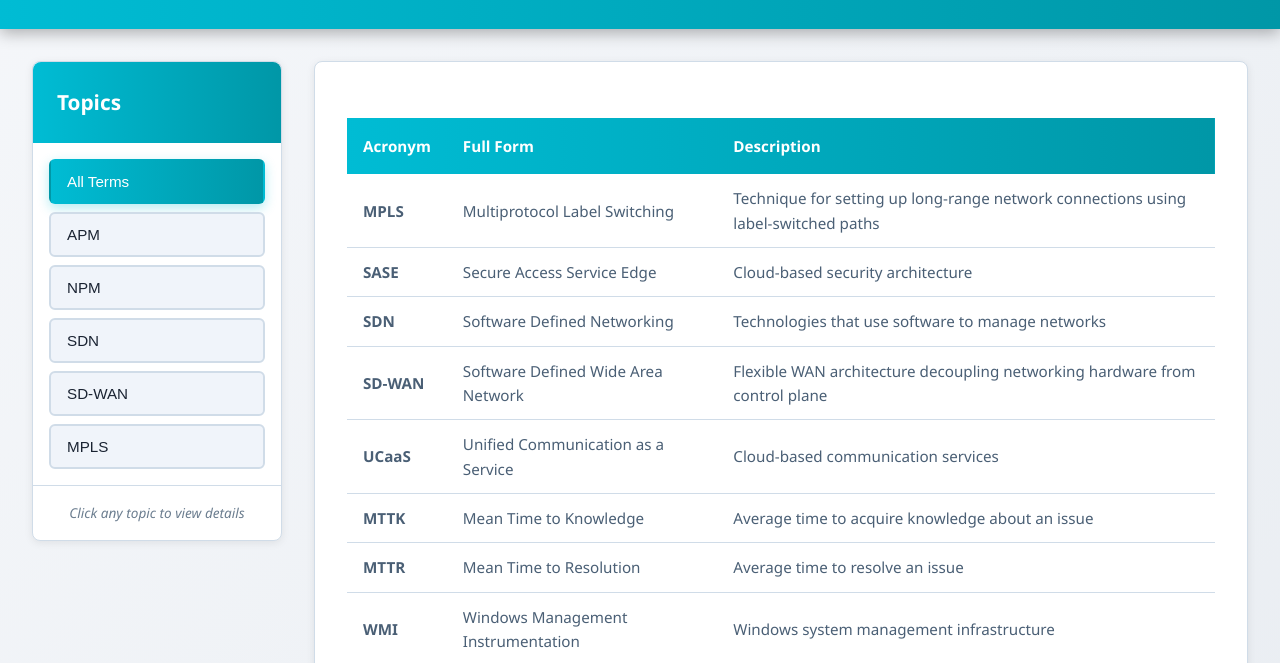
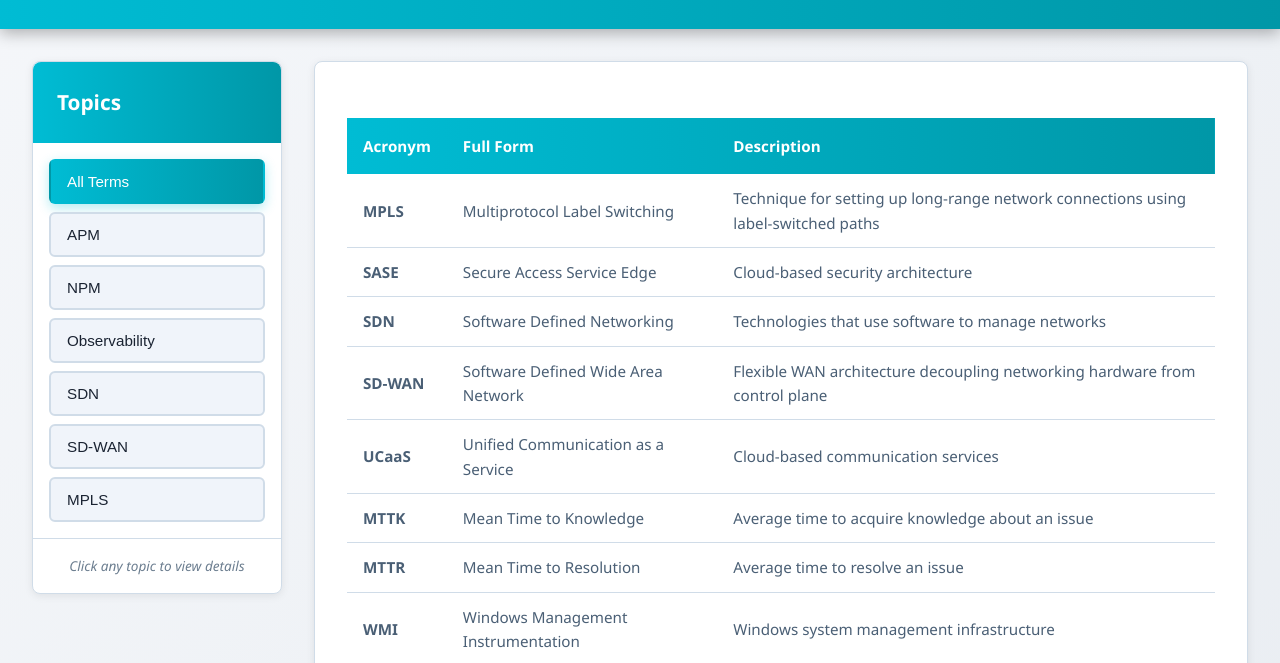
Before and after one commit to pranav5127/npm-apm, a plain HTML site: page webpage/index.html in a window 1280 px wide. Shown: the part 135-798 px from the top of the page. Drawn offline with Linux system fonts and the light colour scheme.

Commit message:
Add Observability to sidebar navigation

```diff
--- a/webpage/index.html
+++ b/webpage/index.html
@@ -25,6 +25,7 @@
                     <button class="term-btn active" data-term="terms">All Terms</button>
                     <button class="term-btn" data-term="apm">APM</button>
                     <button class="term-btn" data-term="npm">NPM</button>
+                    <button class="term-btn" data-term="observability">Observability</button>
                     <button class="term-btn" data-term="sdn">SDN</button>
                     <button class="term-btn" data-term="sdwan">SD-WAN</button>
                     <button class="term-btn" data-term="mpls">MPLS</button>
```
